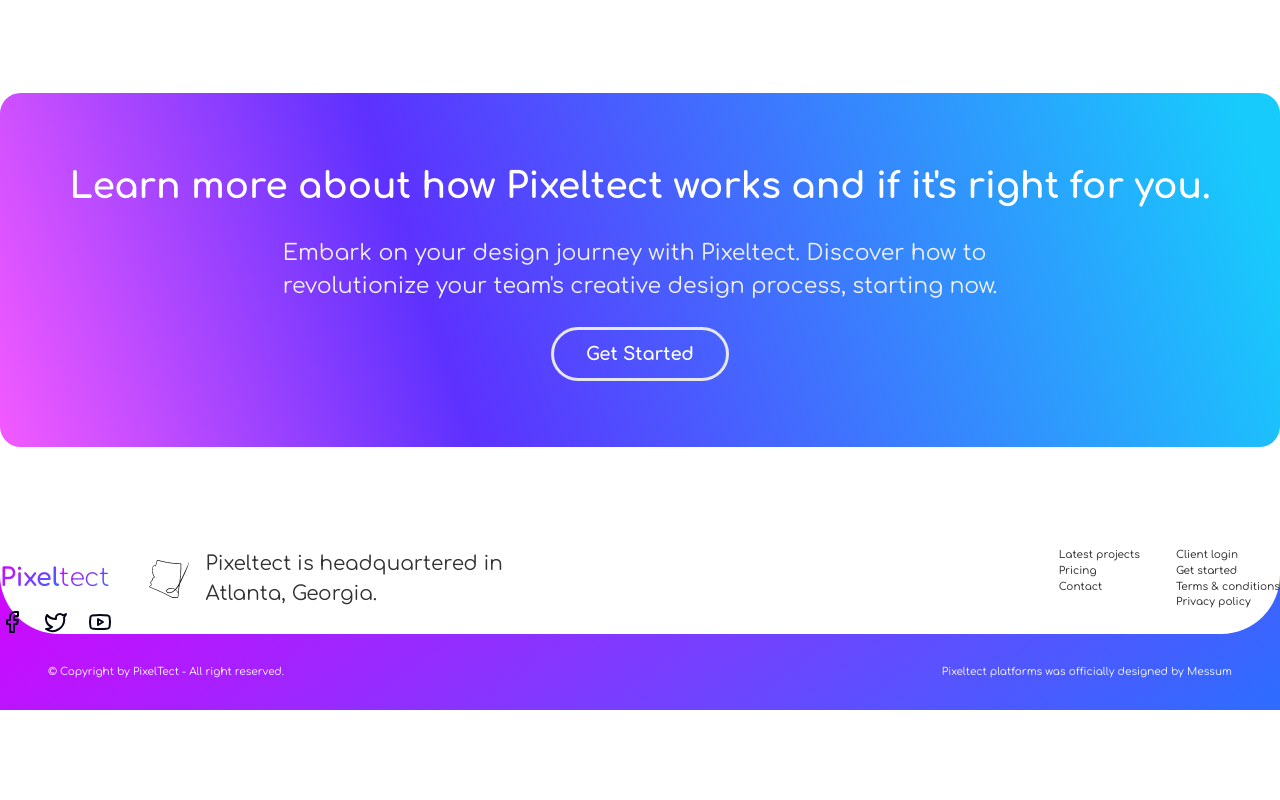
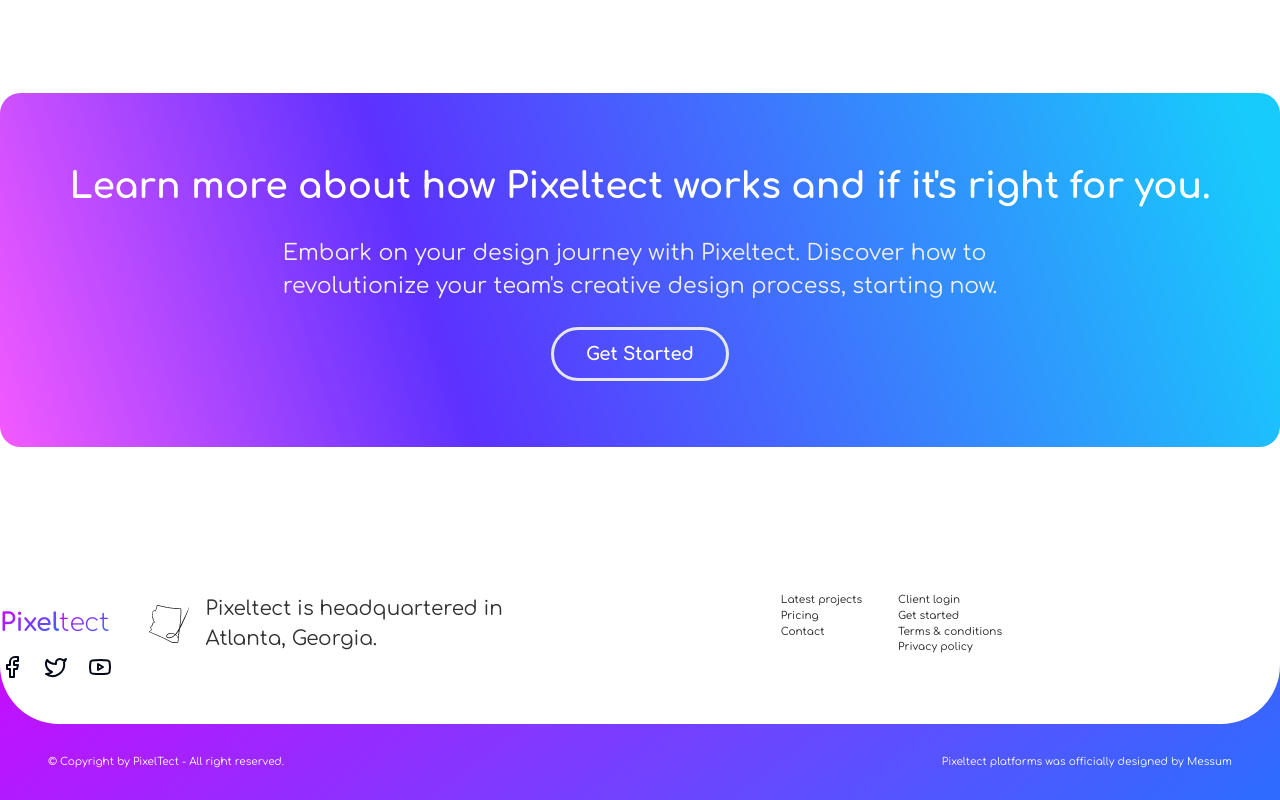
Before and after one commit to Iqtidartara/pixeltech, a Next.js app: page / in a window 1280 px wide. Shown: the part 9357-10157 px from the top of the page. Before the commit the page ends 10067 px from the top, so only its background shows below. Built offline with nearby package versions, Linux system fonts and the light colour scheme.

Commit message:
refractor: new changes

```diff
--- a/components/Footer.tsx
+++ b/components/Footer.tsx
@@ -5,7 +5,7 @@ import React from "react";
 const Footer = () => {
   return (
     <section className="w-full footer ">
-      <main className="  bg-[#fff] rounded-b-[59px]">
+      <main className="  bg-[#fff] rounded-b-[59px] py-[45px] gap-10">
         <div className="flex justify-between max-w-[80rem] mx-auto">
           <div className="flex justify-center items-center gap-10">
             <h1 className="text-[25.223px] font-[700]"> <span className="pixel">Pixel</span><span className="tech">tect</span></h1>
@@ -14,9 +14,11 @@ const Footer = () => {
               <p className="text-[20px] text-[#323232] font-[400] leading-normal">
                 Pixeltect is headquartered in <br className="md:block hidden"/> Atlanta, Georgia.
               </p>
+
             </div>
+
           </div>
-          <div className="flex gap-9 ">
+          <div className="flex gap-9  max-w-[80rem] mx-auto ">
             <div className="">
               <h5 className="text-[10.495px] text-[#323232] font-[500] leading-normal">Latest projects</h5>
               <h5 className="text-[10.495px] text-[#323232] font-[500] leading-normal">Pricing</h5>
@@ -30,13 +32,14 @@ const Footer = () => {
 
             </div>
           </div>
+
         </div>
-
-        <div className="flex gap-5">
+        <div className="flex gap-5  max-w-[80rem] mx-auto">
             <Facebook />
             <Twitter />
          <Youtube/>
         </div>
+
       </main>
   <div className="flex justify-between items-center max-w-[80rem] mx-auto px-12 py-[30px]">
       <p className="text-[10.495px] text-[#FAFAFA] font-[400] leading-normal">© Copyright by  PixelTect - All right reserved.</p>
```
